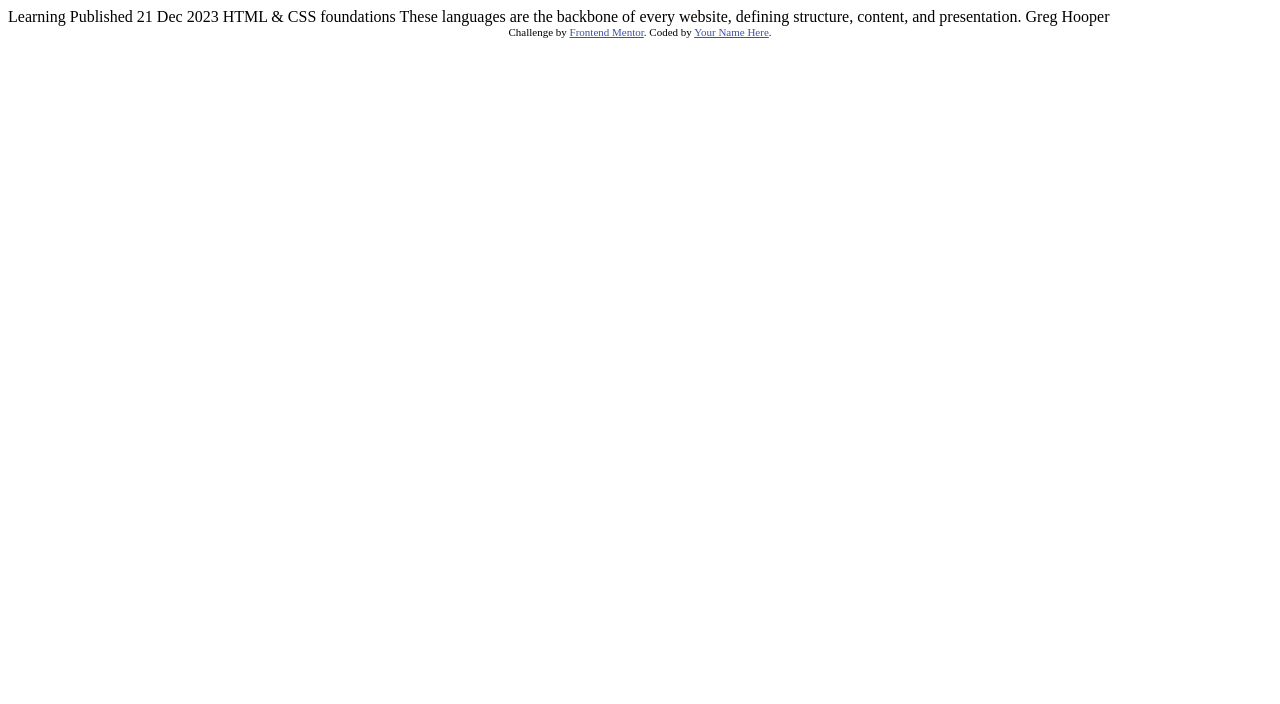
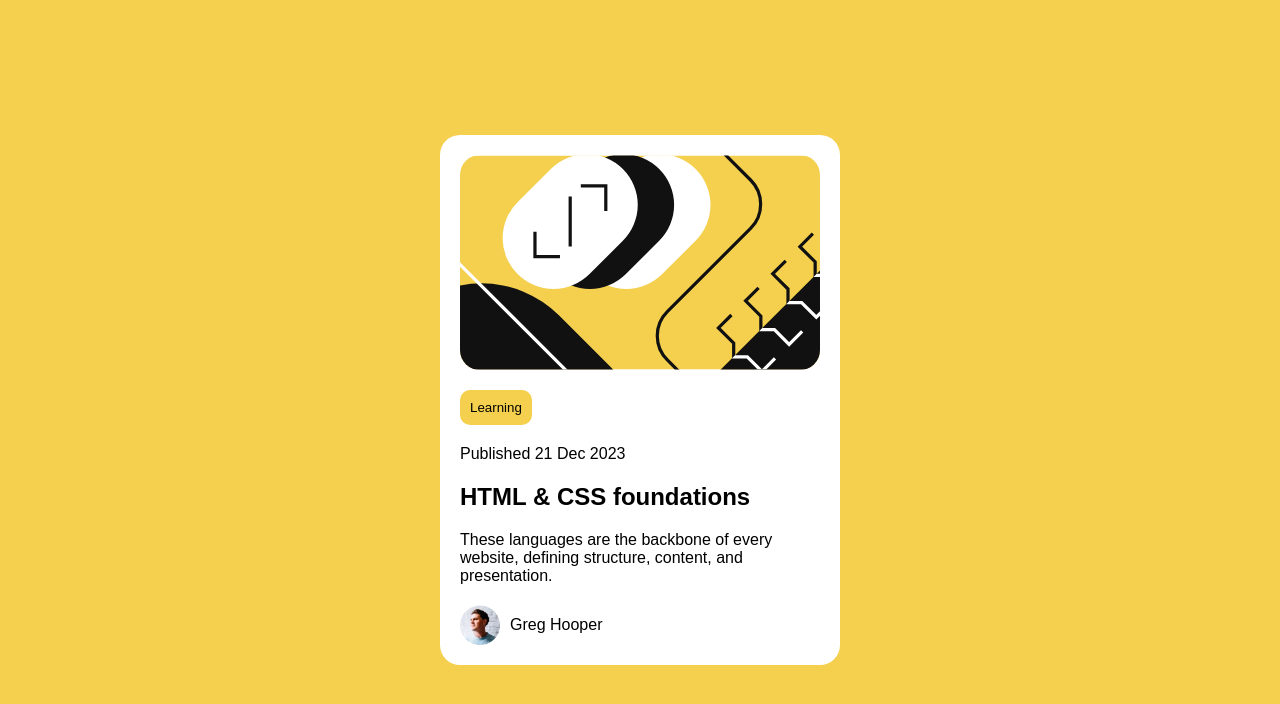
Before and after one commit to Coder-Sadik/blog-preview-card, a plain HTML site: page index.html in a window 1280 px wide. Drawn offline with Linux system fonts and the light colour scheme.

Commit message:
structure complete

```diff
--- a/index.html
+++ b/index.html
@@ -1,34 +1,36 @@
 <!DOCTYPE html>
 <html lang="en">
 	<head>
-  <meta charset="UTF-8">
-  <meta name="viewport" content="width=device-width, initial-scale=1.0"> <!-- displays site properly based on user's device -->
+		<meta charset="UTF-8" />
+		<meta name="viewport" content="width=device-width, initial-scale=1.0" />
+		<!-- displays site properly based on user's device -->
 
-  <link rel="icon" type="image/png" sizes="32x32" href="./assets/images/favicon-32x32.png">
-
+		<link
+			rel="icon"
+			type="image/png"
+			sizes="32x32"
+			href="./assets/images/favicon-32x32.png"
+		/>
+		<link rel="stylesheet" href="style.css" />
 		<title>Frontend Mentor | Blog preview card</title>
-
-  <!-- Feel free to remove these styles or customise in your own stylesheet 👍 -->
-  <style>
-    .attribution { font-size: 11px; text-align: center; }
-    .attribution a { color: hsl(228, 45%, 44%); }
-  </style>
 	</head>
 	<body>
-
-  Learning
-
-  Published 21 Dec 2023
-
-  HTML & CSS foundations
-
-  These languages are the backbone of every website, defining structure, content, and presentation.
-
-  Greg Hooper
-
-  <div class="attribution">
-    Challenge by <a href="https://www.frontendmentor.io?ref=challenge" target="_blank">Frontend Mentor</a>.
-    Coded by <a href="#">Your Name Here</a>.
+		<div class="card">
+			<img
+				src="assets/images/illustration-article.svg"
+				alt="illustration-article"
+			/>
+			<button class="btn-learn">Learning</button>
+			<p class="date">Published 21 Dec 2023</p>
+			<h2>HTML & CSS foundations</h2>
+			<p class="description">
+				These languages are the backbone of every website, defining structure,
+				content, and presentation.
+			</p>
+			<div class="avatar">
+				<img src="assets/images/image-avatar.webp" alt="Photo of a person" />
+				<div class="name">Greg Hooper</div>
+			</div>
 		</div>
 	</body>
 </html>
--- a/style.css
+++ b/style.css
@@ -1,9 +1,47 @@
-*{
-    margin: 0;
-    padding: 0;
-    box-sizing: border-box;
+* {
+	margin: 0;
+	padding: 0;
+	box-sizing: border-box;
 }
 
-.body {
-    font-family: "Figtree", sans-serif;
+body {
+	font-family: "Figtree", sans-serif;
+	background-color: hsl(47, 88%, 63%);
+	height: 100vh;
+	display: flex;
+	justify-content: center;
+	align-items: center;
 }
+
+.card {
+	background-color: hsl(0, 0%, 100%);
+	padding: 20px;
+	border-radius: 20px;
+	display: flex;
+	flex-direction: column;
+    gap: 20px;
+	max-width: 400px;
+}
+.card img {
+	width: 100%;
+	border-radius: inherit;
+}
+
+.btn-learn {
+	background-color: hsl(47, 88%, 63%);
+	border-radius: 10px;
+	border: none;
+	padding: 10px;
+    max-width: fit-content;
+}
+
+
+
+.avatar{
+    display: flex;
+    align-items: center;
+    gap: 10px;
+}
+.avatar img{
+    width: 40px;
+}
```
Lines whose indentation alone changed are shown as unchanged.
